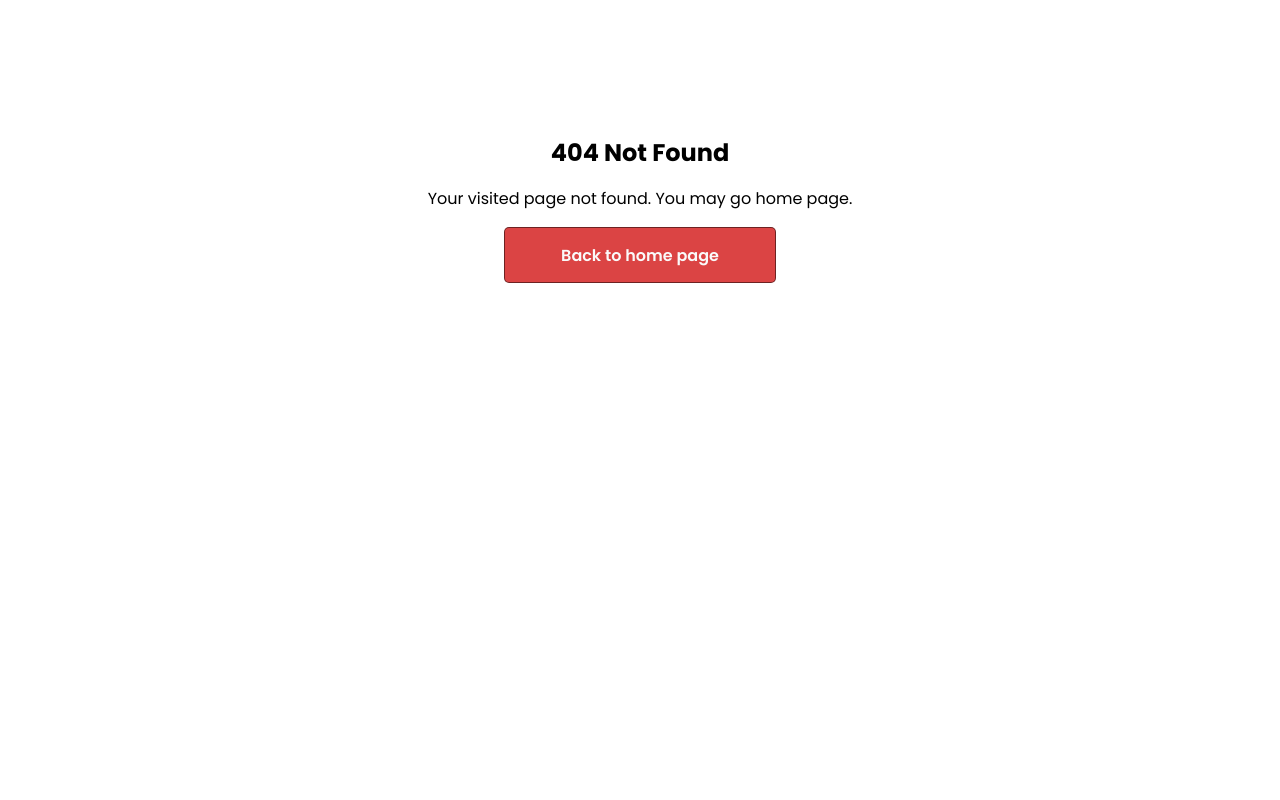
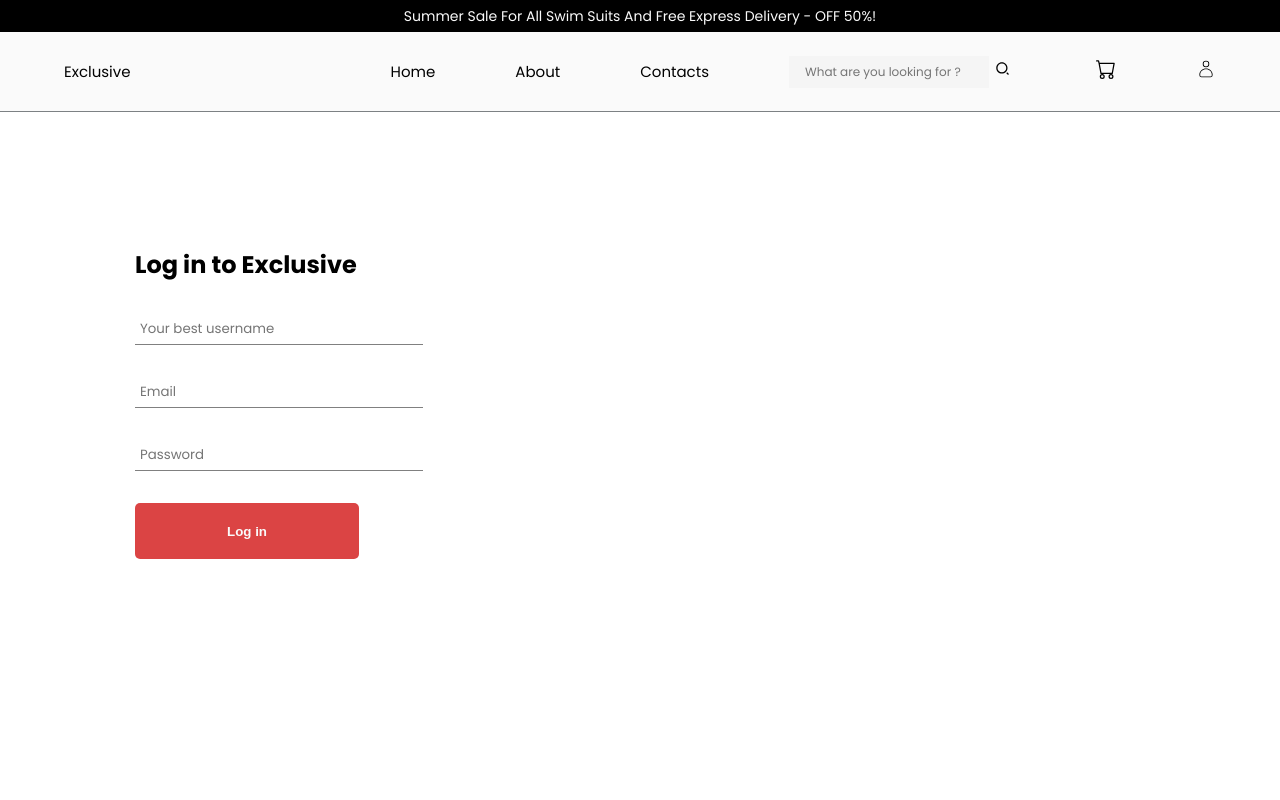
Before and after one commit to gabrielfula/ecommerce, a React (Vite) app: page /login in a window 1280 px wide. Before the commit this address had no page. Shown: the top 800 px of the page. Built offline with nearby package versions, Linux system fonts and the light colour scheme; a web font is replaced by a local one.

Commit message:
add login

```diff
--- a/package.json
+++ b/package.json
@@ -10,10 +10,12 @@
     "preview": "vite preview"
   },
   "dependencies": {
+    "@reduxjs/toolkit": "^1.9.5",
     "axios": "^1.4.0",
     "react": "^18.2.0",
     "react-dom": "^18.2.0",
     "react-icons": "^4.8.0",
+    "react-redux": "^8.1.1",
     "react-router-dom": "^6.11.2",
     "styled-components": "^6.0.0-rc.2"
   },
--- a/src/components/card/Card.jsx
+++ b/src/components/card/Card.jsx
@@ -28,7 +28,7 @@ export default function Card({ item }) {
 
   const openItem = () => {
     console.log("Open Page", item);
-    navigate(`/produto`);
+    navigate(`/produto/${data.id}`);
   };
 
   return (
--- /dev/null
+++ b/src/components/form/Forms.jsx
@@ -0,0 +1,62 @@
+import { useState } from "react";
+import { Form } from "./styles";
+import { ButtonSubmit } from "./styles";
+import { useDispatch } from "react-redux";
+import { login } from "../../hooks/userSlice";
+
+export default function Forms() {
+  const [user, setUser] = useState("");
+  const [email, setEmail] = useState("");
+  const [password, setPassword] = useState("");
+
+  const dispatch = useDispatch();
+
+  const handleSubmit = (e) => {
+    e.preventDefault();
+
+    dispatch(
+      login({
+        name: user,
+        email: email,
+        password: password,
+        isLogged: true,
+      })
+    );
+
+    // console.log(user, email, password);
+  };
+
+  return (
+    <div>
+      <Form onSubmit={(e) => handleSubmit(e)}>
+        <div>
+          <input
+            type="text"
+            placeholder="Your best username"
+            value={user}
+            onChange={(e) => setUser(e.target.value)}
+          />
+        </div>
+        <div>
+          <input
+            type="text"
+            placeholder="Email"
+            value={email}
+            onChange={(e) => setEmail(e.target.value)}
+          />
+        </div>
+        <div>
+          <input
+            type="password"
+            placeholder="Password"
+            value={password}
+            onChange={(e) => setPassword(e.target.value)}
+          />
+        </div>
+        <div>
+          <ButtonSubmit>Log in</ButtonSubmit>
+        </div>
+      </Form>
+    </div>
+  );
+}
--- /dev/null
+++ b/src/components/form/styles.jsx
@@ -0,0 +1,33 @@
+import { styled } from "styled-components";
+
+export const Form = styled.form`
+  padding-top: 2rem;
+  display: flex;
+  flex-direction: column;
+  gap: 2rem;
+
+  input {
+    background: none;
+    border: none;
+    border-bottom: 1px solid gray;
+    outline: none;
+    padding: 5px;
+    width: 18rem;
+    font-family: "Poppins";
+  }
+`;
+
+export const ButtonSubmit = styled.button`
+  display: flex;
+  align-items: center;
+  justify-content: center;
+  padding: 16px 48px;
+  width: 14rem;
+  height: 3.5rem;
+  font-weight: 600;
+  border: 1px solid rgba(0, 0, 0, 0.5);
+  border-radius: 5px;
+  border: none;
+  background: ${({ theme }) => theme.colors.primary};
+  color: ${({ theme }) => theme.colors.white};
+`;
--- a/src/components/navbar/Navbar.jsx
+++ b/src/components/navbar/Navbar.jsx
@@ -43,7 +43,9 @@ export default function Navbar() {
               </Link>
             </li>
             <li>
-              <CiUser size={20} onClick={changeShow} />
+              <Link to="/login">
+                <CiUser size={20} onClick={changeShow} />
+              </Link>
             </li>
           </div>
         </Menu>
--- /dev/null
+++ b/src/hooks/store.js
@@ -0,0 +1,8 @@
+import { configureStore } from "@reduxjs/toolkit";
+import userReducer from "./userSlice";
+
+export default configureStore({
+  reducer: {
+    user: userReducer,
+  },
+});
--- /dev/null
+++ b/src/hooks/userSlice.js
@@ -0,0 +1,23 @@
+import { createSlice } from "@reduxjs/toolkit";
+
+export const slice = createSlice({
+  name: "user",
+  initialState: {
+    name: null,
+    isLogged: false,
+  },
+  reducers: {
+    login: (state, action) => {
+      state.name = action.payload;
+    },
+    logout: (state) => {
+      state.name = null;
+    },
+  },
+});
+
+export const { login, logout } = slice.actions;
+
+export const userSelect = (state) => state.user.name;
+
+export default slice.reducer;
--- a/src/main.jsx
+++ b/src/main.jsx
@@ -1,9 +1,13 @@
 import React from "react";
 import ReactDOM from "react-dom/client";
 import App from "./App.jsx";
+import { Provider } from "react-redux";
+import store from "./hooks/store.js";
 
 ReactDOM.createRoot(document.getElementById("root")).render(
   <React.StrictMode>
-    <App />
+    <Provider store={store}>
+      <App />
+    </Provider>
   </React.StrictMode>
 );
--- /dev/null
+++ b/src/pages/login/Login.jsx
@@ -0,0 +1,13 @@
+import { Container } from "../../components/categories/styles";
+import Forms from "../../components/form/Forms";
+
+export default function Login() {
+  return (
+    <Container>
+      <div>
+        <h1>Log in to Exclusive</h1>
+        <Forms />
+      </div>
+    </Container>
+  );
+}
--- a/src/pages/produto/Produto.jsx
+++ /dev/null
@@ -1,11 +0,0 @@
-import { Container } from "../../components/categories/styles";
-
-export default function Produto({ item }) {
-  console.log(item);
-  return (
-    <Container>
-      <div>Produto</div>
-      {/* <div>{item.title}</div> */}
-    </Container>
-  );
-}
```
Also changed, not shown: src/hooks/RequireAuth.js (added, +11 -0 lines), src/routes.jsx (+5 -3 lines), 1 other file (tests, documents, lock files or other folders).
